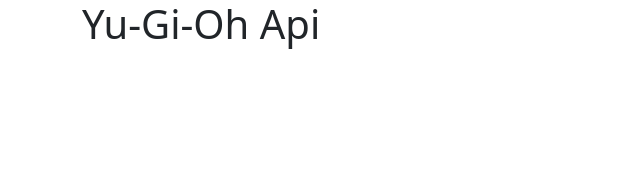
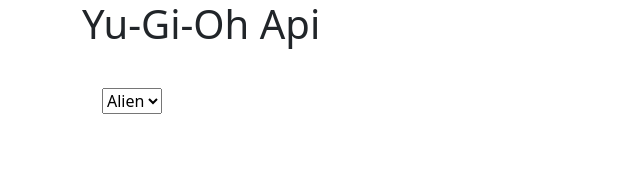
Before and after one commit to Plvmmu10/vite-yu-gi-oh, a Vue app: page / in a window 1280 px wide. Shown: the top 196 px of the page, without its empty margins (0-640 px from the left). Built offline with nearby package versions, Linux system fonts and the light colour scheme.

Commit message:
added filter component

```diff
--- a/src/App.vue
+++ b/src/App.vue
@@ -2,14 +2,20 @@
   <header>
     <HeaderComponent />
   </header>
+
+  <main>
+    <MainComponent />
+  </main>
 </template>
 
 <script>
 import HeaderComponent from './components/HeaderComponent.vue';
+import MainComponent from './components/MainComponent.vue'
 export default {
   name: 'App',
   components: {
-    HeaderComponent
+    HeaderComponent,
+    MainComponent
   }
 }
 </script>
--- /dev/null
+++ b/src/components/FIlterComponent.vue
@@ -0,0 +1,15 @@
+<template>
+    <div>
+        <select name="type" id="type">
+            <option value="alien">Alien</option>
+        </select>
+    </div>
+</template>
+
+<script>
+export default {
+    name: 'FilterComponent',
+}
+</script>
+
+<style lang="scss" scoped></style>
--- /dev/null
+++ b/src/components/MainComponent.vue
@@ -0,0 +1,23 @@
+<template>
+    <div class="container">
+        <div>
+            <FilterComponent />
+        </div>
+    </div>
+</template>
+
+<script>
+import FilterComponent from './FIlterComponent.vue';
+export default {
+    name: 'MainComponent',
+    components: {
+        FilterComponent,
+    }
+}
+</script>
+
+<style lang="scss" scoped>
+.container {
+    padding: 2rem;
+}
+</style>
```
